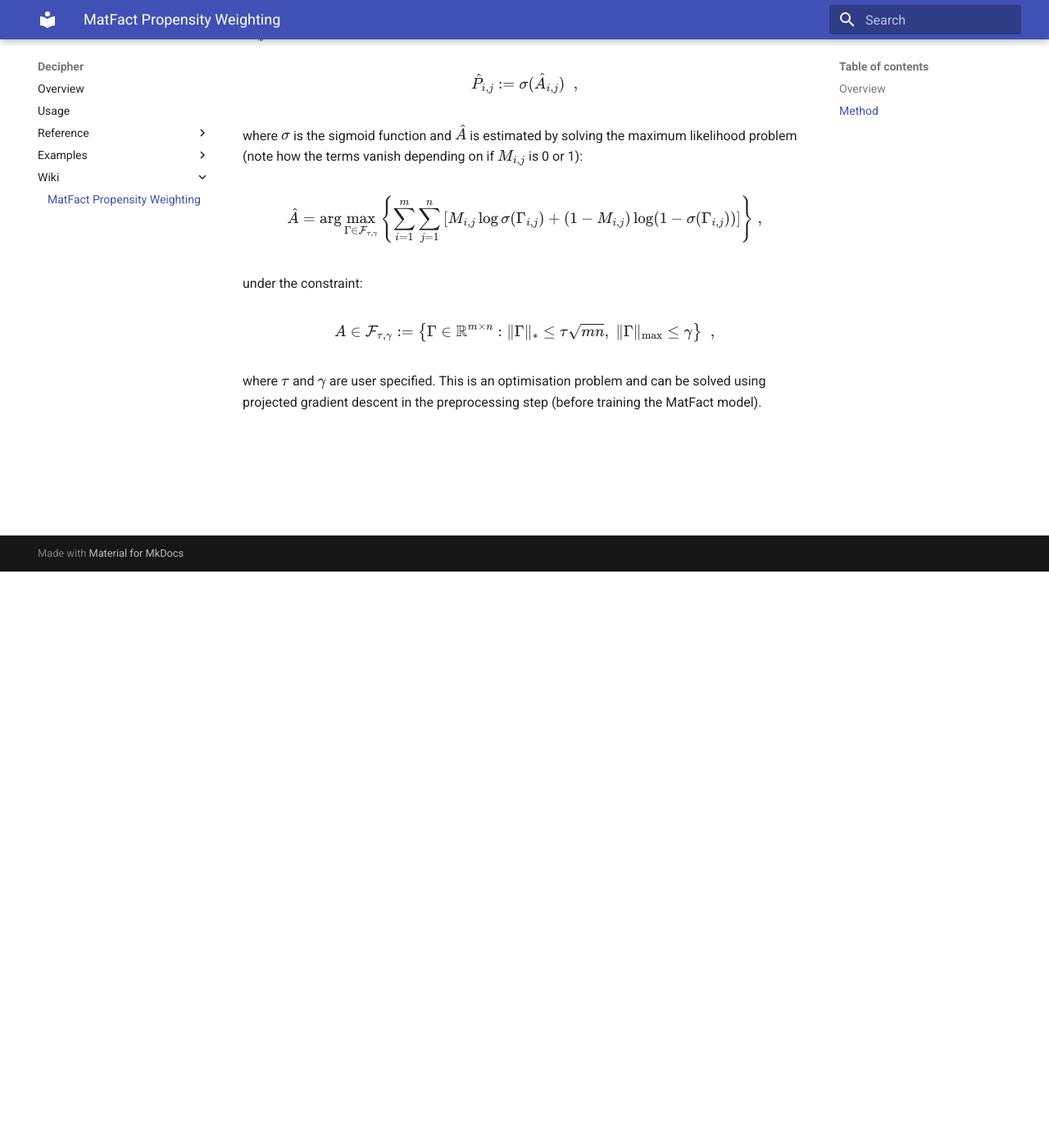
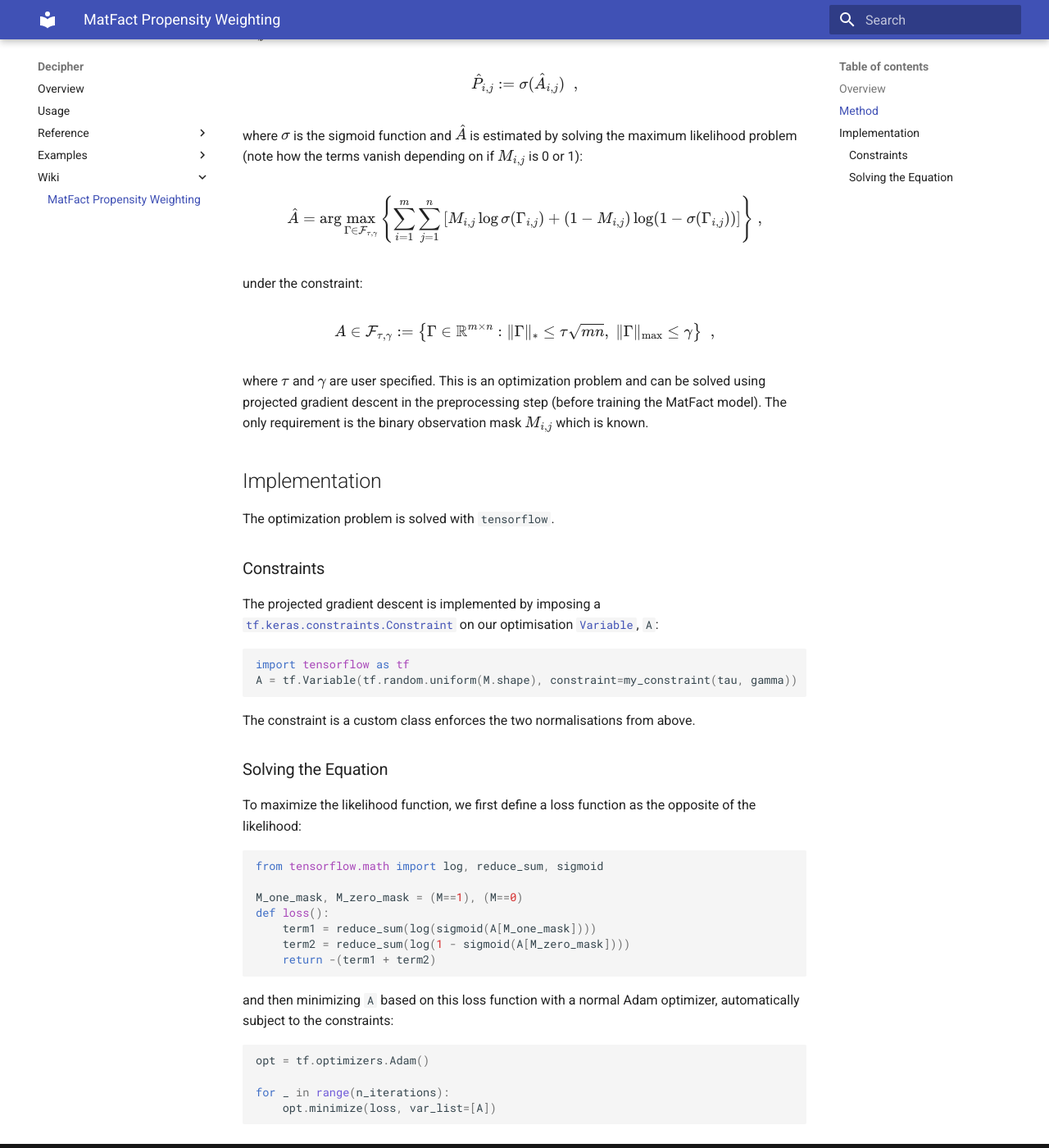
Before and after one commit to Simula-Consulting/decipher, an MkDocs documentation site: the page built from docs/propensity_weights.md, in a window 1280 px wide and 1400 px high, scrolled down 703 px. Shown: the whole window at 82% size. Built offline with MkDocs 1.6.1 and Material for MkDocs 9.7.7, drawn with Linux system fonts in a browser that asks for light colours.

Commit message:
Add implementation documentation

````diff
--- a/docs/propensity_weights.md
+++ b/docs/propensity_weights.md
@@ -39,4 +39,35 @@ A \in \mathcal{F}_{\tau, \gamma}:= \left\{
 \right\} \; \; ,
 $$
 
-where $\tau$ and $\gamma$ are user specified. This is an optimisation problem and can be solved using projected gradient descent in the preprocessing step (before training the MatFact model).
+where $\tau$ and $\gamma$ are user specified. This is an optimization problem and can be solved using projected gradient descent in the preprocessing step (before training the MatFact model). The only requirement is the binary observation mask $M_{i,j}$ which is known.
+
+## Implementation
+The optimization problem is solved with `tensorflow`.
+
+### Constraints
+The projected gradient descent is implemented by imposing a [`tf.keras.constraints.Constraint`](https://www.tensorflow.org/api_docs/python/tf/keras/constraints/Constraint) on our optimisation [`Variable`](https://www.tensorflow.org/api_docs/python/tf/Variable), `A`:
+
+```python
+import tensorflow as tf
+A = tf.Variable(tf.random.uniform(M.shape), constraint=my_constraint(tau, gamma))
+```
+The constraint is a custom class enforces the two normalisations from above.
+
+### Solving the Equation
+To maximize the likelihood function, we first define a loss function as the opposite of the likelihood:
+```python
+from tensorflow.math import log, reduce_sum, sigmoid
+
+M_one_mask, M_zero_mask = (M==1), (M==0)
+def loss():
+    term1 = reduce_sum(log(sigmoid(A[M_one_mask])))
+    term2 = reduce_sum(log(1 - sigmoid(A[M_zero_mask])))
+    return -(term1 + term2)
+```
+and then minimizing `A` based on this loss function with a normal Adam optimizer, automatically subject to the constraints:
+```python
+opt = tf.optimizers.Adam()
+
+for _ in range(n_iterations):
+    opt.minimize(loss, var_list=[A])
+```
````
